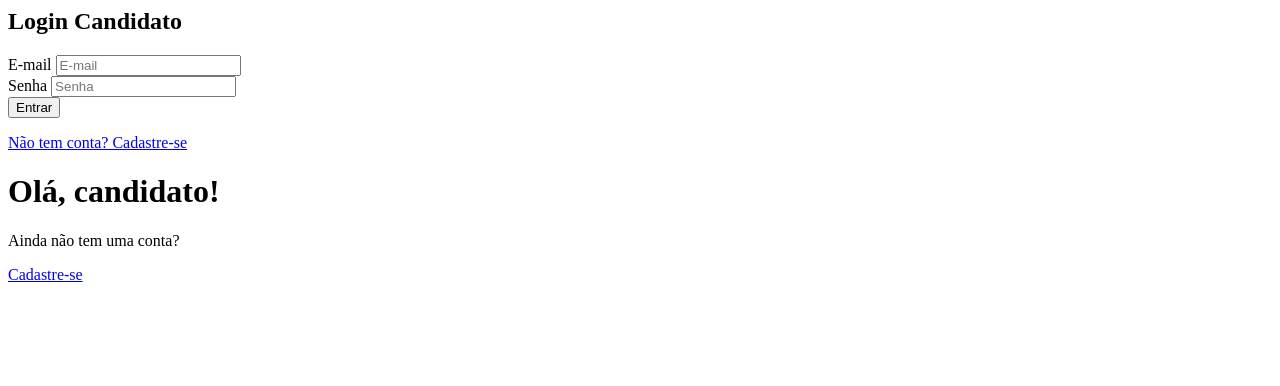
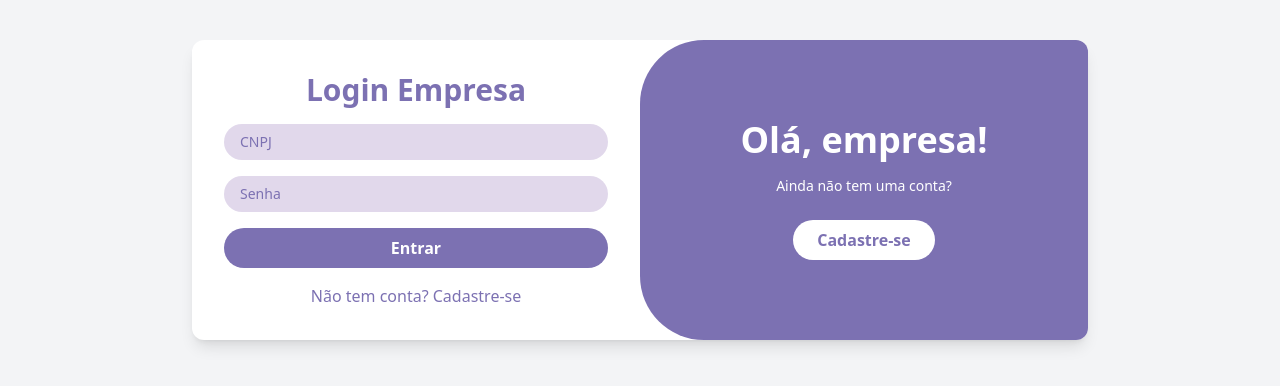
Before and after one commit to IngrydSantosP/Esteira_Processos, a Flask app: page /login_empresa in a window 1280 px wide. Shown: the top 386 px of the page. Run offline with Flask 3, Linux system fonts and the light colour scheme; some libraries are stand-ins or nearby versions.

Commit message:
att final
Signed-off-by: Hiago Carvalho <hiagoleonardodecarvalho@outlook.com>

```diff
--- a/templates/login_empresa.html
+++ b/templates/login_empresa.html
@@ -1,14 +1,24 @@
+<!DOCTYPE html>
+<html lang="pt-BR">
+<head>
+  <meta charset="UTF-8" />
+  <meta name="viewport" content="width=device-width, initial-scale=1" />
+  <title>Login Empresa - VaBOO</title>
+  <script src="https://cdn.tailwindcss.com"></script>
+</head>
+<body class="bg-gray-100">
+
 <div class="flex items-center justify-center py-10">
   <div class="flex w-full max-w-4xl bg-white rounded-xl shadow-lg overflow-hidden">
 
-    <!-- Lado esquerdo: Login Candidato -->
+    <!-- Lado esquerdo: Login Empresa -->
     <div class="w-1/2 p-8">
-      <h2 class="text-3xl font-bold text-[#7C71B2] text-center mb-4">Login Candidato</h2>
+      <h2 class="text-3xl font-bold text-[#7C71B2] text-center mb-4">Login Empresa</h2>
 
-      <form id="loginCandidatoForm" class="space-y-4">
+      <form id="loginEmpresaForm" class="space-y-4">
         <div>
-          <label for="email" class="sr-only">E-mail</label>
-          <input type="email" id="email" name="email" placeholder="E-mail" required
+          <label for="cnpj" class="sr-only">CNPJ</label>
+          <input type="text" id="cnpj" name="cnpj" placeholder="CNPJ" required
                  class="w-full px-4 py-2 rounded-full bg-[#E1D8EB] placeholder-[#7C71B2] text-sm focus:outline-none">
         </div>
         <div>
@@ -23,7 +33,7 @@
       </form>
 
       <div class="mt-4 text-center">
-        <a href="{{ url_for('cadastro_candidato') }}"
+        <a href="/templates/cadastro_empresa.html"
            class="text-[#7C71B2] hover:text-purple-600 transition-colors duration-200">
           Não tem conta? Cadastre-se
         </a>
@@ -32,9 +42,9 @@
 
     <!-- Lado direito: Boas-vindas -->
     <div class="w-1/2 bg-[#7C71B2] text-white p-8 flex flex-col justify-center items-center rounded-l-[4rem]">
-      <h1 class="text-4xl font-bold mb-4">Olá, candidato!</h1>
+      <h1 class="text-4xl font-bold mb-4">Olá, empresa!</h1>
       <p class="mb-6 text-sm">Ainda não tem uma conta? </p>
-      <a href="{{ url_for('cadastro_candidato') }}"
+      <a href="/templates/cadastro_empresa.html"
          class="bg-white text-[#7C71B2] px-6 py-2 rounded-full font-bold hover:bg-gray-100 transition">
         Cadastre-se
       </a>
@@ -44,17 +54,17 @@
 </div>
 
 <script>
-document.getElementById('loginCandidatoForm').addEventListener('submit', async (e) => {
+document.getElementById('loginEmpresaForm').addEventListener('submit', async (e) => {
   e.preventDefault();
 
-  const email = document.getElementById('email').value;
+  const cnpj = document.getElementById('cnpj').value;
   const senha = document.getElementById('senha').value;
 
   try {
-    const res = await fetch('http://localhost:3000/auth/login-candidato', {
+    const res = await fetch('http://localhost:3000/auth/login-empresa', {
       method: 'POST',
       headers: { 'Content-Type': 'application/json' },
-      body: JSON.stringify({ email, senha })
+      body: JSON.stringify({ cnpj, senha })
     });
 
     const data = await res.json();
@@ -66,14 +76,18 @@ document.getElementById('loginCandidatoForm').addEventListener('submit', async (
 
     alert(data.msg);
 
-    // Salvar token no localStorage
+    // Salvar token e nome no localStorage
     localStorage.setItem('token', data.token);
+    localStorage.setItem('nome_usuario', data.empresa.nome); // ESSENCIAL para exibir nome no index.html
 
-    // Redirecionar para a página inicial do candidato
-    window.location.href = '/candidato/dashboard';  // ajuste conforme sua rota
+    // Redirecionar para a página principal
+    window.location.href = '/templates/index.html';
   } catch (error) {
     alert('Erro na requisição');
     console.error(error);
   }
 });
 </script>
+
+</body>
+</html>
```
Also changed, not shown: templates/cadastro_candidato.html (+2 -24 lines), templates/cadastro_empresa.html (+3 -8 lines), templates/index.html (+4 -38 lines), templates/login_candidato.html (+17 -4 lines).
